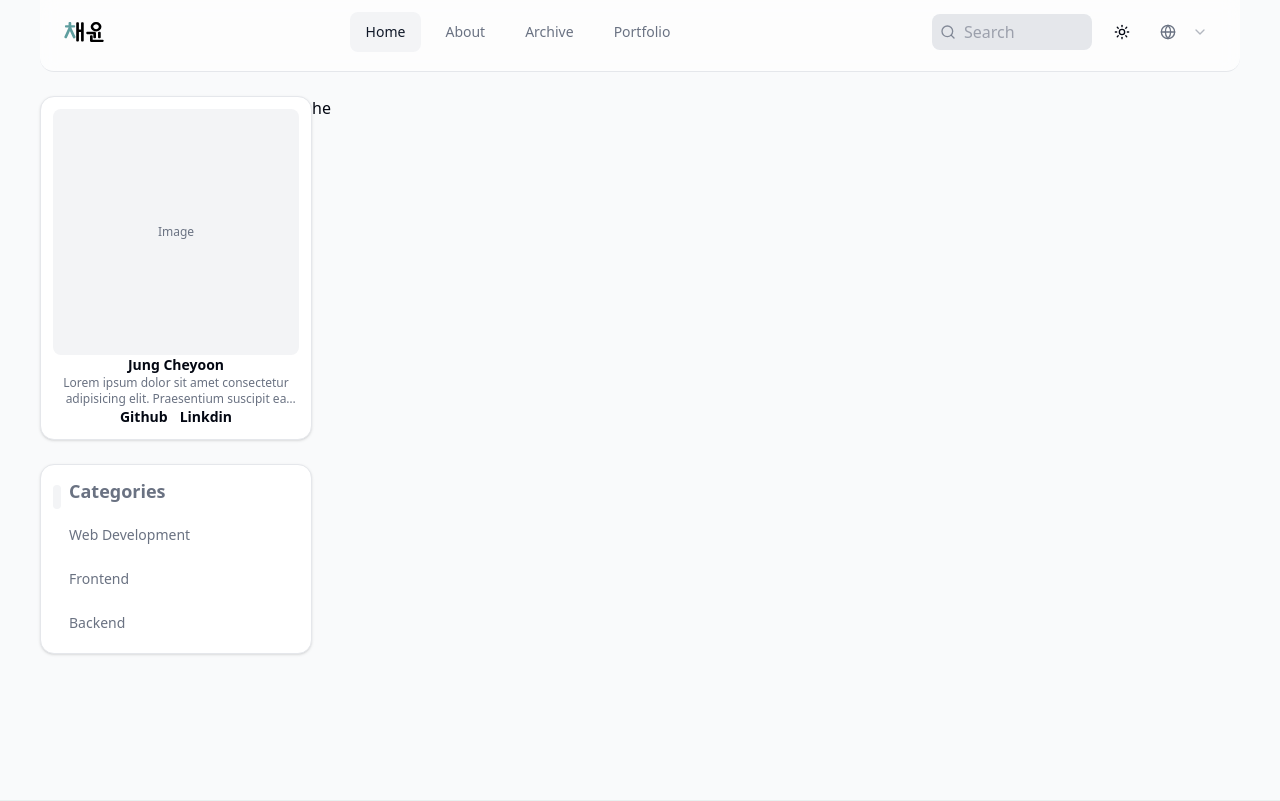
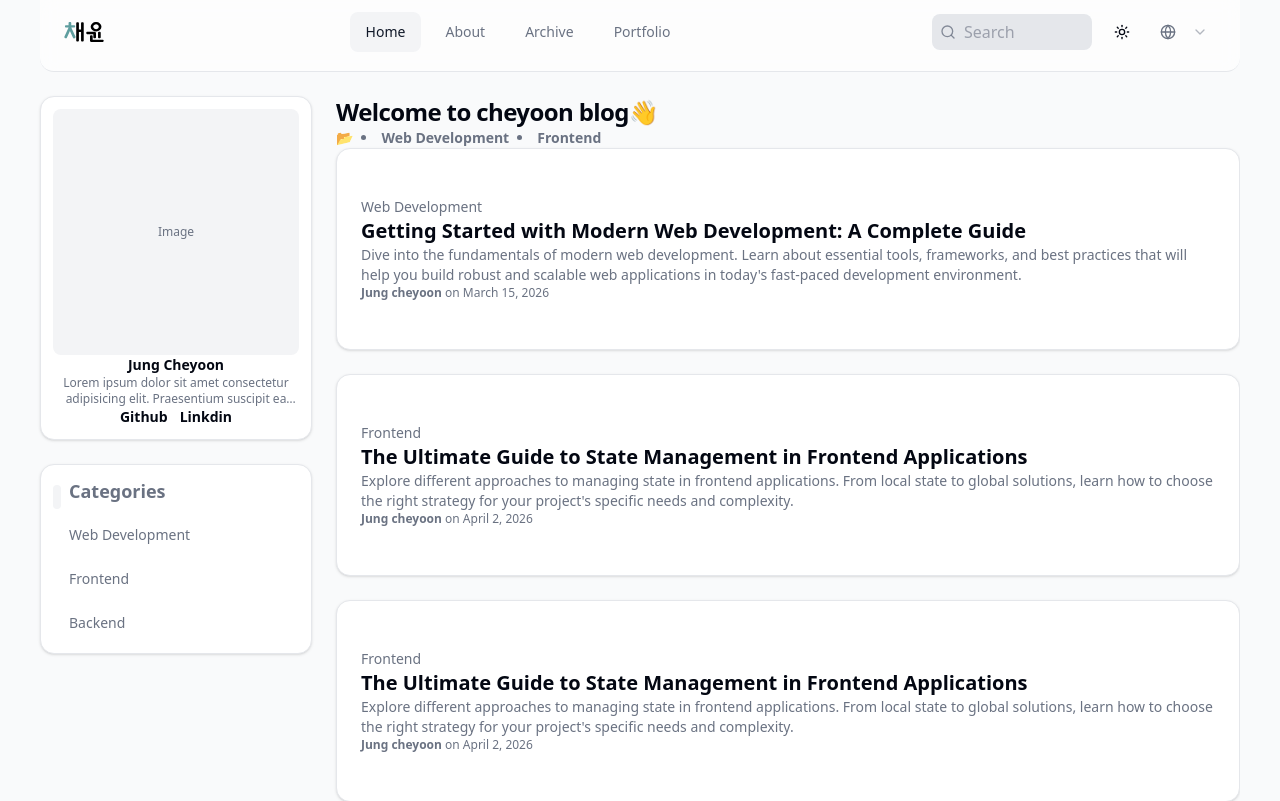
Before and after one commit to JCheyoon/JCheyoon.github.io, a React (Vite) app: page / in a window 1280 px wide. Shown: the top 801 px of the page. Built offline with nearby package versions, Linux system fonts and the light colour scheme.

Commit message:
add basic home

```diff
--- a/src/components/pages/Home.tsx
+++ b/src/components/pages/Home.tsx
@@ -1,7 +1,50 @@
+import PostList from "@repo/components/ui/postList";
+import { NavLink } from "react-router-dom";
+import { useState } from "react";
+
+type Category = {
+  id: number;
+  name: string;
+};
+
 const Home = () => {
+  const [categories, setCategories] = useState<Category[]>([
+    { id: 1, name: "Web Development" },
+    { id: 2, name: "Frontend" },
+  ]);
+
   return (
     <div>
-      <p>he</p>
+      <section className="space-y-4">
+        <h1 className="text-2xl font-bold tracking-tight">
+          Welcome to cheyoon blog👋
+        </h1>
+      </section>
+      <section className="space-y-3">
+        <h2 className="text-sm font-semibold text-muted-foreground flex items-center gap-2">
+          📂
+          {categories.map((category) => (
+            <li key={category.id}>
+              <NavLink
+                to={`/post/${category.name.toLowerCase()}`}
+                className={({ isActive }) =>
+                  `
+                transition
+                ${
+                  isActive
+                    ? "text-foreground font-semibold"
+                    : "text-muted-foreground hover:text-foreground"
+                }
+                `
+                }
+              >
+                {category.name}
+              </NavLink>
+            </li>
+          ))}
+        </h2>
+      </section>
+      <PostList />
     </div>
   );
 };
--- a/src/components/routing/Root.tsx
+++ b/src/components/routing/Root.tsx
@@ -1,7 +1,7 @@
 import { Outlet } from "react-router-dom";
 import { Navbar04 } from "@/components/ui/shadcn-io/navbar-04";
-import CardProduct from "@/components/ui/shadcn-io/cardProduct/cardProduct";
-import SidebarMenu from "@/components/ui/shadcn-io/sidebarMenu/sidebarMenu";
+import CardProduct from "@/components/ui/cardProduct";
+import SidebarMenu from "@/components/ui/sidebarMenu";
 
 const Root = () => {
   return (
@@ -14,7 +14,7 @@ const Root = () => {
               <CardProduct />
               <SidebarMenu />
             </div>
-            <div className="flex-1 overflow-auto">
+            <div className="flex-1 overflow-auto pl-6">
               <Outlet />
             </div>
           </div>
--- /dev/null
+++ b/src/components/ui/postList.tsx
@@ -0,0 +1,64 @@
+import { Card, CardContent } from "@repo/shadcn-ui/components/ui/card";
+
+const posts = [
+  {
+    id: 1,
+    category: "Web Development",
+    title: "Getting Started with Modern Web Development: A Complete Guide",
+    description:
+      "Dive into the fundamentals of modern web development. Learn about essential tools, frameworks, and best practices that will help you build robust and scalable web applications in today's fast-paced development environment.",
+    author: "Jung cheyoon",
+    date: "March 15, 2026",
+  },
+  {
+    id: 2,
+    category: "Frontend",
+    title: "The Ultimate Guide to State Management in Frontend Applications",
+    description:
+      "Explore different approaches to managing state in frontend applications. From local state to global solutions, learn how to choose the right strategy for your project's specific needs and complexity.",
+    author: "Jung cheyoon",
+    date: "April 2, 2026",
+  },
+  {
+    id: 3,
+    category: "Frontend",
+    title: "The Ultimate Guide to State Management in Frontend Applications",
+    description:
+      "Explore different approaches to managing state in frontend applications. From local state to global solutions, learn how to choose the right strategy for your project's specific needs and complexity.",
+    author: "Jung cheyoon",
+    date: "April 2, 2026",
+  },
+  {
+    id: 4,
+    category: "Frontend",
+    title: "The Ultimate Guide to State Management in Frontend Applications",
+    description:
+      "Explore different approaches to managing state in frontend applications. From local state to global solutions, learn how to choose the right strategy for your project's specific needs and complexity.",
+    author: "Jung cheyoon",
+    date: "April 2, 2026",
+  },
+];
+
+export default function PostList() {
+  return (
+    <div className="grid gap-6">
+      {posts.map((post) => (
+        <Card key={post.id} className="hover:shadow-lg transition-shadow">
+          <CardContent className="p-6">
+            <p className="text-sm font-medium text-muted-foreground mb-1">
+              {post.category}
+            </p>
+            <h2 className="text-xl font-bold mb-2">{post.title}</h2>
+            <p className="text-sm text-muted-foreground mb-4">
+              {post.description}
+            </p>
+            <div className="text-xs text-muted-foreground">
+              <span className="font-semibold">{post.author}</span> on{" "}
+              {post.date}
+            </div>
+          </CardContent>
+        </Card>
+      ))}
+    </div>
+  );
+}
```
Also changed, not shown: src/components/ui/cardProduct.tsx (renamed from src/components/ui/shadcn-io/cardProduct/cardProduct.tsx), src/components/ui/sidebarMenu.tsx (renamed from src/components/ui/shadcn-io/sidebarMenu/sidebarMenu.tsx).
